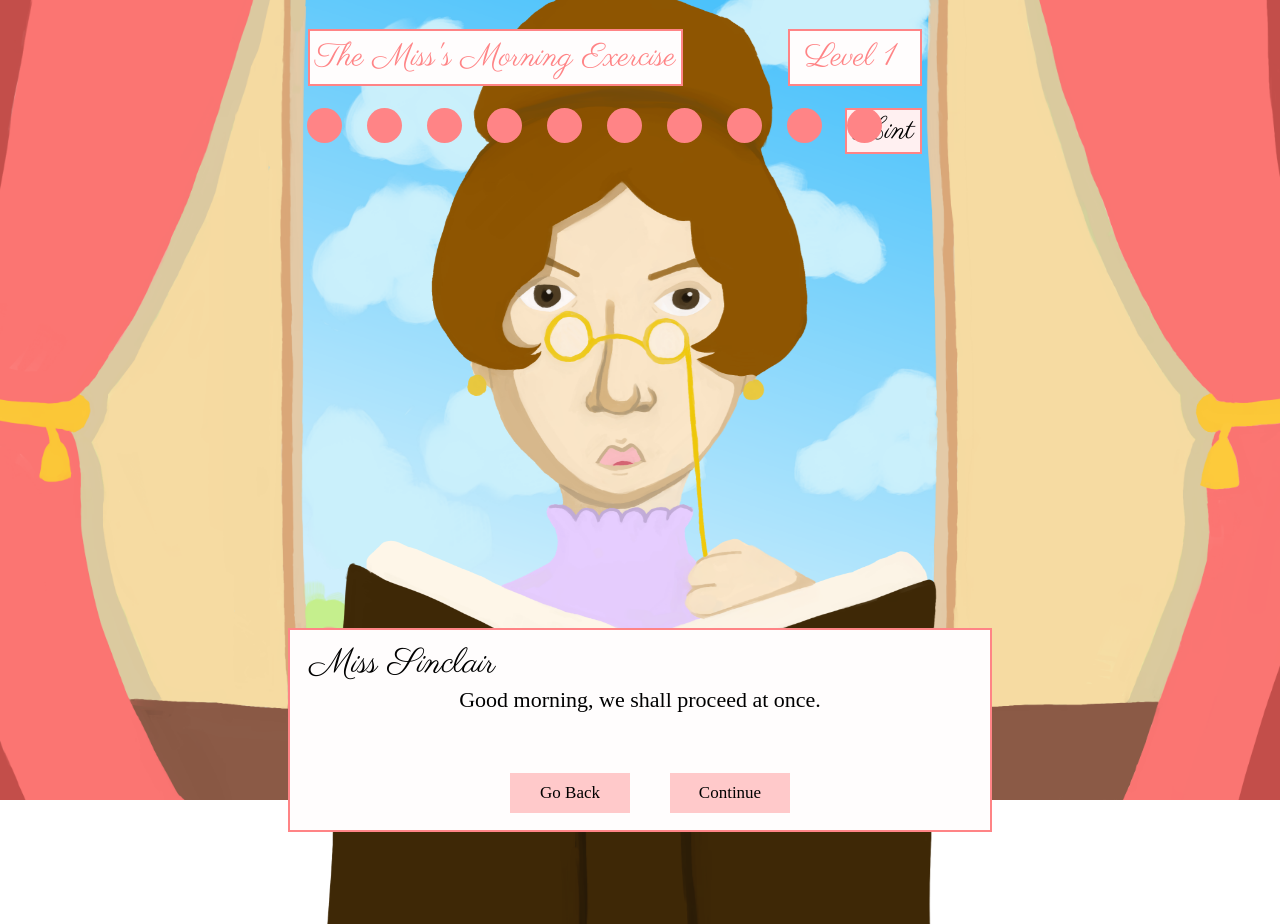
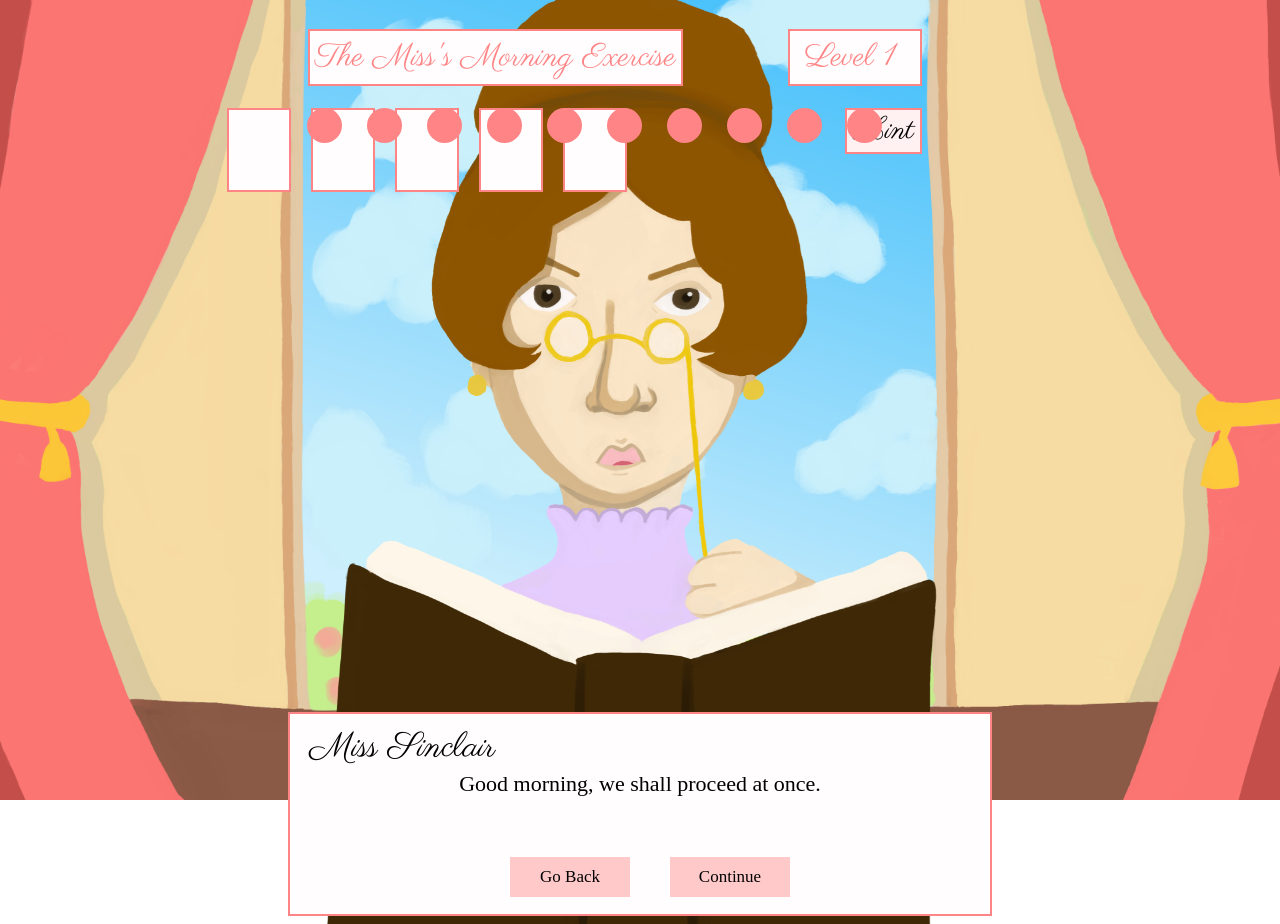
Before and after one commit to BraveSword123/The-Miss-s-Morning-Exercise, a React (Vite) app: page / in a window 1280 px wide. Before the commit the page ends 840 px from the top, so only its background shows below. Built offline with nearby package versions, Linux system fonts and the light colour scheme.

Commit message:
Add LetterBox component and style for letter box layout

```diff
--- a/src/App.css
+++ b/src/App.css
@@ -143,6 +143,20 @@
     border: none;
   }
 
+  #letterBoxContainer{
+    display: flex;
+    flex-wrap: wrap;
+    gap: 20px;
+    justify-content: center;
+  }
+
+  #letterBox{
+    width: 60px;
+    height: 80px;
+    background-color: #fffdfd;
+    border: 2px solid #ff8486;
+  }
+
 /* #root {
   max-width: 1280px;
   margin: 0 auto;
--- a/src/App.tsx
+++ b/src/App.tsx
@@ -2,6 +2,7 @@
 // import reactLogo from './assets/react.svg'
 // import viteLogo from '/vite.svg'
 import Circle from "./components/Circle"
+import LetterBox from "./components/LetterBox"
 import './App.css'
 import defaultSpeak from './assets/Images/Face Asset Speak Default.png'
 
@@ -35,6 +36,13 @@ function App() {
         <Circle/>
                 </div>
       <button id="hint">Hint</button>
+      <div id="letterBoxContainer">
+        <LetterBox/>
+        <LetterBox/>
+        <LetterBox/>
+        <LetterBox/>
+        <LetterBox/>
+      </div>
       <div id="textBox">
         <h2 id="boxTitle">Miss Sinclair</h2>
         <div id="dialogue">Good morning, we shall proceed at once.</div>
--- /dev/null
+++ b/src/components/LetterBox.tsx
@@ -0,0 +1,7 @@
+function LetterBox(){
+    return(
+        <div id="letterBox"></div>
+    );
+}
+
+export default LetterBox;
```
